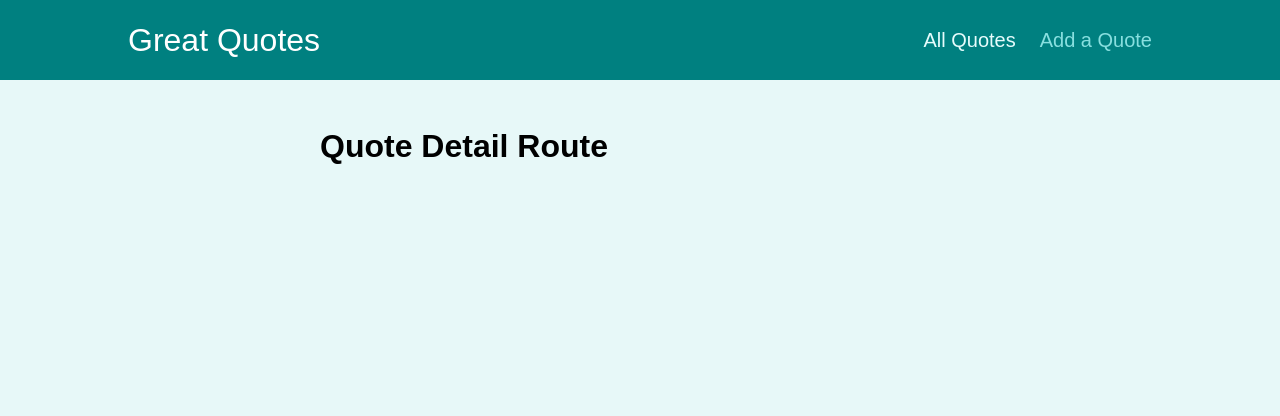
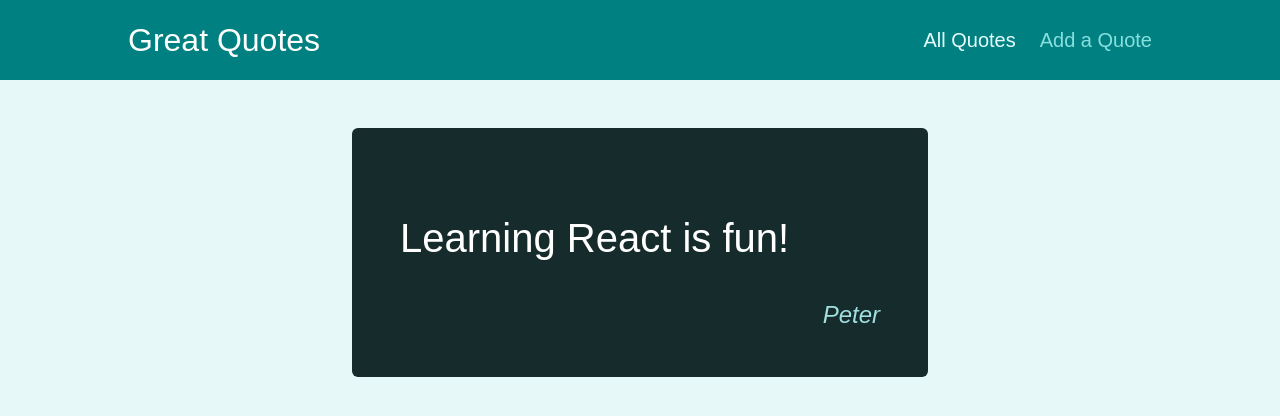
Before and after one commit to EhsanSar9135/great-quotes, a React (Create React App) app: page /quotes/q1 in a window 1280 px wide. Shown: the top 416 px of the page. Built offline with nearby package versions, Linux system fonts and the light colour scheme.

Commit message:
Outputting data on the Details route

```diff
--- a/src/components/quotes/HighlightedQuote.js
+++ b/src/components/quotes/HighlightedQuote.js
@@ -1,4 +1,4 @@
-import classes from './HighlightedQuote.module.css';
+import classes from "./HighlightedQuote.module.css";
 
 const HighlightedQuote = (props) => {
    return (
--- a/src/components/quotes/QuoteItem.js
+++ b/src/components/quotes/QuoteItem.js
@@ -1,17 +1,18 @@
-import classes from './QuoteItem.module.css';
+import { Link } from "react-router-dom";
+import classes from "./QuoteItem.module.css";
 
-const QuoteItem = (props) => {
+const QuoteItem = ({ id, author, text }) => {
    return (
       <li className={classes.item}>
          <figure>
             <blockquote>
-          <p>{props.text}</p>
+               <p>{text}</p>
             </blockquote>
-        <figcaption>{props.author}</figcaption>
+            <figcaption>{author}</figcaption>
          </figure>
-      <a className='btn'>
+         <Link to={`/quotes/${id}`} className="btn">
             View Fullscreen
-      </a>
+         </Link>
       </li>
    );
 };
--- a/src/routes/QuoteDetail.jsx
+++ b/src/routes/QuoteDetail.jsx
@@ -1,12 +1,30 @@
 import React from "react";
 import { Route, useParams } from "react-router-dom";
 import Comments from "../components/comments/Comments";
+import HighlightedQuote from "../components/quotes/HighlightedQuote";
+
+const quotes = [
+   {
+      id: "q1",
+      author: "Peter",
+      text: "Learning React is fun!",
+   },
+   {
+      id: "q2",
+      author: "Jack",
+      text: "Learning React is great!",
+   },
+];
 
 const QuoteDetail = () => {
    const { quoteId } = useParams();
+   const quote = quotes.find((quote) => quote.id === quoteId);
+   if (!quote) {
+      return <p>No quote found!</p>;
+   }
    return (
       <>
-         <h1>Quote Detail Route</h1>
+         <HighlightedQuote {...quote} />
          <Route path={`/quotes/${quoteId}/comments`} component={Comments} />
       </>
    );
```
Lines whose indentation alone changed are shown as unchanged.
